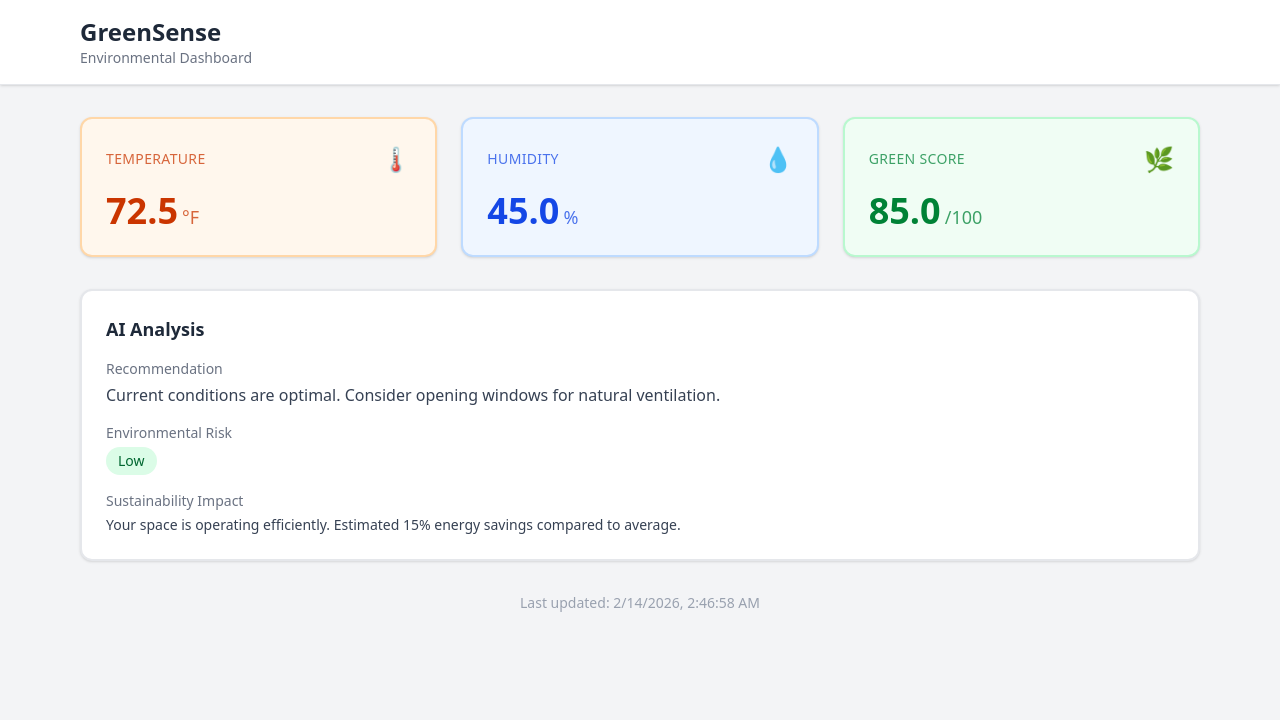
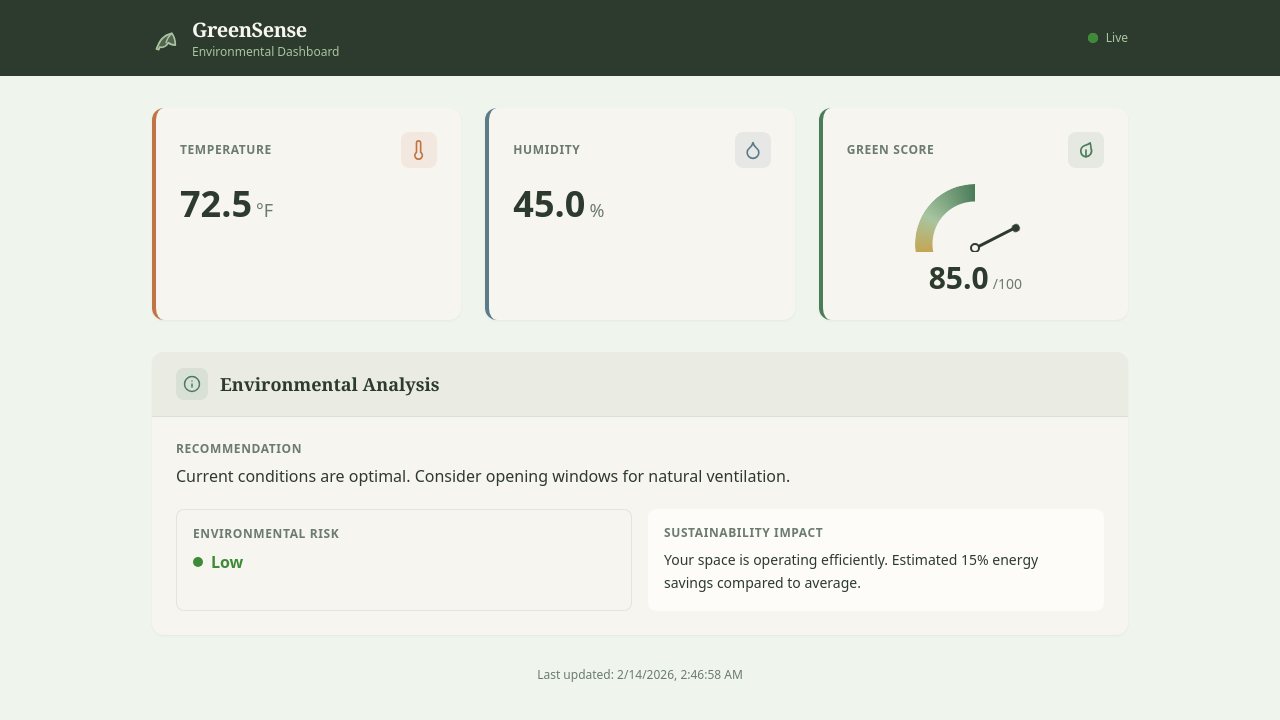
Before and after one commit to LuisGon4/Sf_Hacks_Dashboard, a React (Vite) app in the folder Hackathon_Frontend/: page / in a window 1280 px wide. Shown: the top 720 px of the page. Built offline with nearby package versions, Linux system fonts and the light colour scheme.

Commit message:
Style overhaul

```diff
--- a/Hackathon_Frontend/src/components/cards/AnalysisCard.jsx
+++ b/Hackathon_Frontend/src/components/cards/AnalysisCard.jsx
@@ -1,34 +1,57 @@
+const riskConfig = {
+  Low: { dot: 'bg-moss', text: 'text-moss' },
+  Medium: { dot: 'bg-amber', text: 'text-amber' },
+  High: { dot: 'bg-brick', text: 'text-brick' },
+};
+
 export function AnalysisCard({ recommendation, risk, impact }) {
-  const riskColors = {
-    Low: 'bg-green-100 text-green-800',
-    Medium: 'bg-yellow-100 text-yellow-800',
-    High: 'bg-red-100 text-red-800',
-  };
+  const riskStyle = riskConfig[risk] || riskConfig.Low;
 
   return (
-    <div className="rounded-xl border-2 border-gray-200 bg-white p-6 shadow-sm">
-      <h3 className="text-lg font-semibold text-gray-800 mb-4">
-        AI Analysis
-      </h3>
+    <div className="card-animate bg-parchment rounded-xl shadow-sm shadow-charcoal/5 overflow-hidden">
+      {/* Header band */}
+      <div className="bg-fern/8 px-6 py-4 flex items-center gap-3 border-b border-sage/30">
+        <div className="w-8 h-8 rounded-lg bg-fern/10 text-fern flex items-center justify-center">
+          <svg width="18" height="18" viewBox="0 0 24 24" fill="none" stroke="currentColor" strokeWidth="2" strokeLinecap="round" strokeLinejoin="round">
+            <circle cx="12" cy="12" r="10" />
+            <path d="M12 16v-4" />
+            <path d="M12 8h.01" />
+          </svg>
+        </div>
+        <h3 className="font-serif text-lg font-semibold text-charcoal">
+          Environmental Analysis
+        </h3>
+      </div>
 
-      <div className="space-y-4">
+      <div className="p-6 space-y-5">
+        {/* Recommendation */}
         <div>
-          <h4 className="text-sm font-medium text-gray-500 mb-1">Recommendation</h4>
-          <p className="text-gray-700">{recommendation}</p>
+          <h4 className="text-xs font-semibold uppercase tracking-wider text-warm-gray mb-1.5">
+            Recommendation
+          </h4>
+          <p className="text-charcoal leading-relaxed">{recommendation}</p>
         </div>
 
-        <div className="flex gap-4">
-          <div>
-            <h4 className="text-sm font-medium text-gray-500 mb-1">Environmental Risk</h4>
-            <span className={`inline-block px-3 py-1 rounded-full text-sm font-medium ${riskColors[risk] || riskColors.Low}`}>
-              {risk}
-            </span>
+        {/* Risk + Impact two-column grid */}
+        <div className="grid grid-cols-1 sm:grid-cols-2 gap-4">
+          {/* Risk mini-card */}
+          <div className="bg-parchment border border-sage/30 rounded-lg p-4">
+            <h4 className="text-xs font-semibold uppercase tracking-wider text-warm-gray mb-2">
+              Environmental Risk
+            </h4>
+            <div className="flex items-center gap-2">
+              <span className={`w-2.5 h-2.5 rounded-full ${riskStyle.dot}`} />
+              <span className={`font-semibold ${riskStyle.text}`}>{risk}</span>
+            </div>
           </div>
-        </div>
 
-        <div>
-          <h4 className="text-sm font-medium text-gray-500 mb-1">Sustainability Impact</h4>
-          <p className="text-gray-700 text-sm">{impact}</p>
+          {/* Impact inset panel */}
+          <div className="bg-cream rounded-lg p-4">
+            <h4 className="text-xs font-semibold uppercase tracking-wider text-warm-gray mb-2">
+              Sustainability Impact
+            </h4>
+            <p className="text-charcoal text-sm leading-relaxed">{impact}</p>
+          </div>
         </div>
       </div>
     </div>
--- a/Hackathon_Frontend/src/components/cards/SensorCard.jsx
+++ b/Hackathon_Frontend/src/components/cards/SensorCard.jsx
@@ -1,32 +1,84 @@
-export function SensorCard({ title, value, unit, icon, color = 'blue' }) {
-  const colorClasses = {
-    blue: 'bg-blue-50 border-blue-200 text-blue-700',
-    green: 'bg-green-50 border-green-200 text-green-700',
-    orange: 'bg-orange-50 border-orange-200 text-orange-700',
-    purple: 'bg-purple-50 border-purple-200 text-purple-700',
-  };
+const variantConfig = {
+  temperature: {
+    border: 'border-l-terracotta',
+    iconBg: 'bg-terracotta/10',
+    iconColor: 'text-terracotta',
+    icon: (
+      <svg width="20" height="20" viewBox="0 0 24 24" fill="none" stroke="currentColor" strokeWidth="2" strokeLinecap="round" strokeLinejoin="round">
+        <path d="M14 14.76V3.5a2.5 2.5 0 0 0-5 0v11.26a4.5 4.5 0 1 0 5 0Z" />
+      </svg>
+    ),
+  },
+  humidity: {
+    border: 'border-l-slate-blue',
+    iconBg: 'bg-slate-blue/10',
+    iconColor: 'text-slate-blue',
+    icon: (
+      <svg width="20" height="20" viewBox="0 0 24 24" fill="none" stroke="currentColor" strokeWidth="2" strokeLinecap="round" strokeLinejoin="round">
+        <path d="M12 22a7 7 0 0 0 7-7c0-2-1-3.9-3-5.5s-3.5-4-4-6.5c-.5 2.5-2 4.9-4 6.5C6 11.1 5 13 5 15a7 7 0 0 0 7 7Z" />
+      </svg>
+    ),
+  },
+  score: {
+    border: 'border-l-fern',
+    iconBg: 'bg-fern/10',
+    iconColor: 'text-fern',
+    icon: (
+      <svg width="20" height="20" viewBox="0 0 24 24" fill="none" stroke="currentColor" strokeWidth="2" strokeLinecap="round" strokeLinejoin="round">
+        <path d="M11 20A7 7 0 0 1 9.8 6.9C15.5 4.9 17 3.5 17 3.5s1 3 1 6.5a7 7 0 0 1-7 10Z" />
+        <path d="M12 20v-8" />
+      </svg>
+    ),
+  },
+};
 
-  const iconColorClasses = {
-    blue: 'text-blue-500',
-    green: 'text-green-500',
-    orange: 'text-orange-500',
-    purple: 'text-purple-500',
-  };
+function GreenScoreGauge({ value }) {
+  const numValue = typeof value === 'number' ? value : 0;
 
   return (
-    <div className={`rounded-xl border-2 p-6 ${colorClasses[color]} shadow-sm`}>
-      <div className="flex items-center justify-between mb-4">
-        <h3 className="text-sm font-medium uppercase tracking-wide opacity-75">
-          {title}
-        </h3>
-        <span className={`text-2xl ${iconColorClasses[color]}`}>{icon}</span>
+    <div className="flex flex-col items-center mt-2">
+      <div className="gauge-container" style={{ '--gauge-value': numValue }}>
+        <div className="gauge-arc" />
+        <div className="gauge-needle" style={{ '--gauge-value': numValue }} />
+        <div className="gauge-center-dot" />
       </div>
-      <div className="flex items-baseline gap-1">
-        <span className="text-4xl font-bold">
-          {typeof value === 'number' ? value.toFixed(1) : value}
+      <div className="flex items-baseline gap-1 mt-2">
+        <span className="text-3xl font-bold text-charcoal">
+          {numValue.toFixed(1)}
         </span>
-        <span className="text-lg opacity-75">{unit}</span>
+        <span className="text-sm text-warm-gray">/100</span>
       </div>
     </div>
   );
 }
+
+export function SensorCard({ title, value, unit, variant = 'temperature' }) {
+  const config = variantConfig[variant] || variantConfig.temperature;
+  const isScore = variant === 'score';
+
+  return (
+    <div
+      className={`card-animate bg-parchment rounded-xl border-l-4 ${config.border} p-6 shadow-sm shadow-charcoal/5 transition-all duration-200 ease-out hover:-translate-y-0.5 hover:shadow-md hover:shadow-charcoal/10`}
+    >
+      <div className="flex items-center justify-between mb-4">
+        <h3 className="text-xs font-semibold uppercase tracking-wider text-warm-gray">
+          {title}
+        </h3>
+        <div className={`w-9 h-9 rounded-lg ${config.iconBg} ${config.iconColor} flex items-center justify-center`}>
+          {config.icon}
+        </div>
+      </div>
+
+      {isScore ? (
+        <GreenScoreGauge value={value} />
+      ) : (
+        <div className="flex items-baseline gap-1">
+          <span className="text-4xl font-bold text-charcoal">
+            {typeof value === 'number' ? value.toFixed(1) : value}
+          </span>
+          <span className="text-lg text-warm-gray">{unit}</span>
+        </div>
+      )}
+    </div>
+  );
+}
--- a/Hackathon_Frontend/src/components/layout/Dashboard.jsx
+++ b/Hackathon_Frontend/src/components/layout/Dashboard.jsx
@@ -8,43 +8,70 @@ export function Dashboard() {
 
   if (error) {
     return (
-      <div className="min-h-screen bg-gray-100 flex items-center justify-center">
-        <div className="text-red-600">Error: {error}</div>
+      <div className="min-h-screen bg-mint-cream flex items-center justify-center">
+        <div className="bg-parchment rounded-xl border border-sage p-8 text-center max-w-md">
+          <p className="text-brick font-semibold">Unable to connect</p>
+          <p className="text-warm-gray text-sm mt-2">{error}</p>
+        </div>
       </div>
     );
   }
 
   return (
-    <div className="min-h-screen bg-gray-100">
-      <header className="bg-white shadow-sm border-b border-gray-200">
-        <div className="max-w-6xl mx-auto px-4 py-4">
-          <h1 className="text-2xl font-bold text-gray-800">GreenSense</h1>
-          <p className="text-sm text-gray-500">Environmental Dashboard</p>
+    <div className="min-h-screen bg-mint-cream">
+      <header className="bg-charcoal">
+        <div className="max-w-5xl mx-auto px-6 py-4 flex items-center justify-between">
+          <div className="flex items-center gap-3">
+            <svg width="28" height="28" viewBox="0 0 24 24" fill="none" className="text-sage">
+              <path
+                d="M17 8C8 10 5.9 16.17 3.82 21.34L5.71 22l1-2.3A4.49 4.49 0 0 0 8 20c4 0 6-4 6-4s2 2 6 2c0-6-3-10-3-10Z"
+                fill="currentColor"
+                opacity="0.3"
+              />
+              <path
+                d="M17 8C8 10 5.9 16.17 3.82 21.34L5.71 22l1-2.3A4.49 4.49 0 0 0 8 20c4 0 6-4 6-4s2 2 6 2c0-6-3-10-3-10Z"
+                stroke="currentColor"
+                strokeWidth="1.5"
+                strokeLinecap="round"
+                strokeLinejoin="round"
+                fill="none"
+              />
+              <path d="M12 16c1-3 2.5-6 5-8" stroke="currentColor" strokeWidth="1.2" strokeLinecap="round" fill="none" />
+            </svg>
+            <div>
+              <h1 className="font-serif text-xl font-bold text-parchment tracking-tight">GreenSense</h1>
+              <p className="text-xs text-sage">Environmental Dashboard</p>
+            </div>
+          </div>
+          <div className="flex items-center gap-2">
+            <span className="relative flex h-2.5 w-2.5">
+              <span className="animate-pulse absolute inline-flex h-full w-full rounded-full bg-sage opacity-75"></span>
+              <span className="relative inline-flex rounded-full h-2.5 w-2.5 bg-moss"></span>
+            </span>
+            <span className="text-xs text-sage font-medium">Live</span>
+          </div>
         </div>
       </header>
 
-      <main className="max-w-6xl mx-auto px-4 py-8">
+      <main className="max-w-5xl mx-auto px-6 py-8">
         <div className="grid grid-cols-1 md:grid-cols-3 gap-6 mb-8">
           <SensorCard
             title="Temperature"
             value={sensorData.temperature}
             unit="°F"
-            icon="🌡️"
-            color="orange"
+            variant="temperature"
           />
           <SensorCard
             title="Humidity"
             value={sensorData.humidity}
             unit="%"
-            icon="💧"
-            color="blue"
+            variant="humidity"
           />
           <SensorCard
             title="Green Score"
             value={sensorData.greenScore}
             unit="/100"
-            icon="🌿"
-            color="green"
+            variant="score"
           />
         </div>
 
@@ -54,7 +81,7 @@ export function Dashboard() {
           impact={analysisData.sustainabilityImpact}
         />
 
-        <footer className="mt-8 text-center text-sm text-gray-400">
+        <footer className="mt-8 text-center text-xs text-warm-gray">
           Last updated: {new Date(sensorData.timestamp).toLocaleString()}
         </footer>
       </main>
--- a/Hackathon_Frontend/src/index.css
+++ b/Hackathon_Frontend/src/index.css
@@ -1,6 +1,122 @@
 @import "tailwindcss";
+@import url('https://fonts.googleapis.com/css2?family=Source+Serif+4:opsz,wght@8..60,400;8..60,600;8..60,700&family=DM+Sans:wght@400;500;600;700&display=swap');
+
+@theme {
+  --color-fern: #4A7C59;
+  --color-sage: #A8C5A0;
+  --color-mint-cream: #EFF5EC;
+  --color-terracotta: #C17547;
+  --color-slate-blue: #5B7B8A;
+  --color-charcoal: #2D3A2E;
+  --color-warm-gray: #6B7B6E;
+  --color-parchment: #F7F5F0;
+  --color-cream: #FDFCF8;
+  --color-moss: #3D8B37;
+  --color-amber: #D4942A;
+  --color-brick: #B5452A;
+
+  --font-serif: 'Source Serif 4', Georgia, serif;
+  --font-sans: 'DM Sans', system-ui, sans-serif;
+}
 
 body {
   margin: 0;
   min-height: 100vh;
+  font-family: var(--font-sans);
+  color: var(--color-charcoal);
+  background-color: var(--color-mint-cream);
 }
+
+/* Green Score gauge */
+.gauge-container {
+  position: relative;
+  width: 120px;
+  height: 68px;
+  overflow: hidden;
+}
+
+.gauge-arc {
+  width: 120px;
+  height: 120px;
+  border-radius: 50%;
+  background: conic-gradient(
+    from 180deg,
+    var(--color-brick) 0deg,
+    var(--color-amber) 60deg,
+    var(--color-sage) 120deg,
+    var(--color-fern) 180deg,
+    transparent 180deg
+  );
+  mask: radial-gradient(circle at center, transparent 42px, black 43px);
+  -webkit-mask: radial-gradient(circle at center, transparent 42px, black 43px);
+}
+
+.gauge-needle {
+  position: absolute;
+  bottom: 4px;
+  left: 50%;
+  width: 3px;
+  height: 46px;
+  margin-left: -1.5px;
+  background: var(--color-charcoal);
+  border-radius: 2px;
+  transform-origin: bottom center;
+  transform: rotate(calc(-90deg + (var(--gauge-value, 0) / 100 * 180deg)));
+  animation: needle-sweep 1s cubic-bezier(0.34, 1.56, 0.64, 1) forwards;
+}
+
+.gauge-needle::after {
+  content: '';
+  position: absolute;
+  top: -3px;
+  left: 50%;
+  width: 8px;
+  height: 8px;
+  margin-left: -4px;
+  background: var(--color-charcoal);
+  border-radius: 50%;
+}
+
+.gauge-center-dot {
+  position: absolute;
+  bottom: 0;
+  left: 50%;
+  width: 10px;
+  height: 10px;
+  margin-left: -5px;
+  margin-bottom: -1px;
+  background: var(--color-parchment);
+  border: 2px solid var(--color-charcoal);
+  border-radius: 50%;
+}
+
+@keyframes needle-sweep {
+  from {
+    transform: rotate(-90deg);
+  }
+  to {
+    transform: rotate(calc(-90deg + (var(--gauge-value, 0) / 100 * 180deg)));
+  }
+}
+
+/* Card entrance animation */
+@keyframes card-enter {
+  from {
+    opacity: 0;
+    transform: translateY(12px);
+  }
+  to {
+    opacity: 1;
+    transform: translateY(0);
+  }
+}
+
+.card-animate {
+  opacity: 0;
+  animation: card-enter 400ms ease-out forwards;
+}
+
+.card-animate:nth-child(1) { animation-delay: 0ms; }
+.card-animate:nth-child(2) { animation-delay: 80ms; }
+.card-animate:nth-child(3) { animation-delay: 160ms; }
+.card-animate:nth-child(4) { animation-delay: 240ms; }
```
